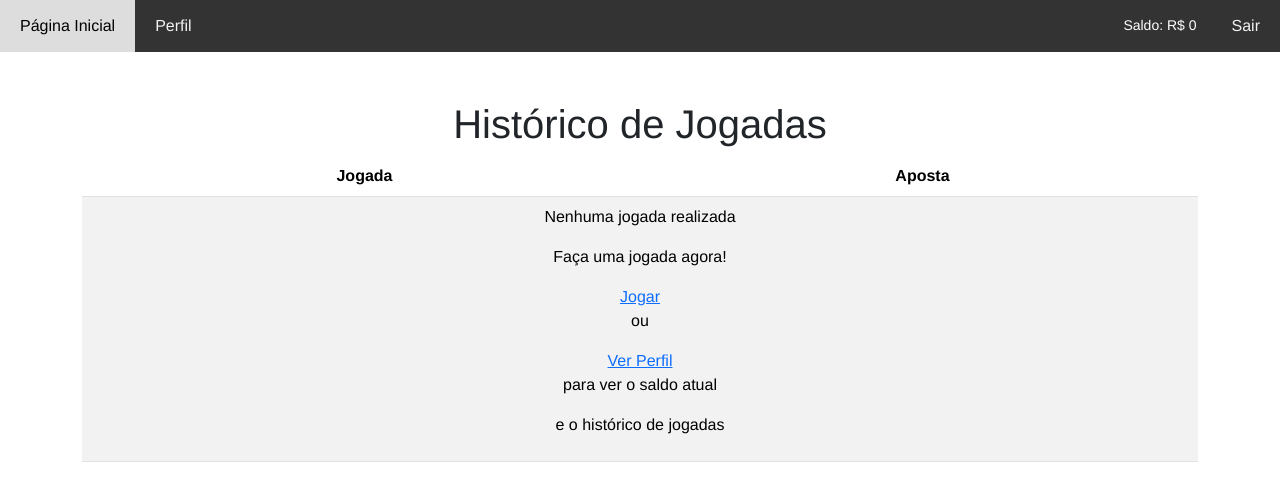
After one commit to Fesantt/game-estudo-treinamento, a PHP site: page /profile in a window 1280 px wide. The commit adds this page. Shown: the top 501 px of the page. Run offline with PHP 8.4, Linux system fonts and the light colour scheme; a user stored in the database is signed in; data comes from the database, SQL or seed files in the repository; tables that the repository leaves empty or names only in its code hold one stand-in row (values such as "Sample post").

Commit message:
Melhorias e adições

```diff
--- /dev/null
+++ b/profile.php
@@ -0,0 +1,105 @@
+<?php
+include_once 'conexao.php';
+session_start();
+
+if (!isset($_SESSION['phone'])) {
+    header("Location: index");
+    exit();
+}
+if ($conn->connect_error) {
+    die("Conexão falhou: " . $conn->connect_error);
+}
+
+$phone = $_SESSION['phone'];
+
+$sql_saldo = "SELECT saldo FROM usuarios WHERE celular = ?";
+$stmt_saldo = $conn->prepare($sql_saldo);
+$stmt_saldo->bind_param("s", $phone);
+$stmt_saldo->execute();
+$result_saldo = $stmt_saldo->get_result();
+
+if ($result_saldo->num_rows > 0) {
+    $row_saldo = $result_saldo->fetch_assoc();
+    $_SESSION['balance'] = $row_saldo['saldo'];
+} else {
+    $_SESSION['balance'] = 0;
+}
+
+$sql_jogadas = "SELECT * FROM jogadas WHERE userCelular = ?";
+$stmt_jogadas = $conn->prepare($sql_jogadas);
+$stmt_jogadas->bind_param("s", $phone);
+$stmt_jogadas->execute();
+$result_jogadas = $stmt_jogadas->get_result();
+
+$jogadas = array();
+
+if ($result_jogadas->num_rows > 0) {
+    while ($row_jogadas = $result_jogadas->fetch_assoc()) {
+        $jogadas[] = $row_jogadas;
+    }
+}
+
+$conn->close();
+?>
+<!DOCTYPE html>
+<html lang="en">
+
+<head>
+    <meta charset="UTF-8">
+    <meta name="viewport" content="width=device-width, initial-scale=1.0">
+    <link rel="stylesheet" href="style.css">
+    <link href="https://cdn.jsdelivr.net/npm/bootstrap@5.3.2/dist/css/bootstrap.min.css" rel="stylesheet"
+        integrity="sha384-T3c6CoIi6uLrA9TneNEoa7RxnatzjcDSCmG1MXxSR1GAsXEV/Dwwykc2MPK8M2HN" crossorigin="anonymous">
+    <title>Perfil</title>
+</head>
+
+<body>
+    <div class="navbar1">
+        <a href="game">Página Inicial</a>
+        <a href="#">Perfil</a>
+        <div class="sair">
+            <a href="logout">Sair</a>
+        </div>
+        <div class="saldo">
+            <p id="balance">Saldo: R$
+                <?php echo $_SESSION['balance'] ?>
+            </p>
+        </div>
+    </div>
+    <div class="mt-5">
+        <h1>Histórico de Jogadas</h1>
+        <div class="container">
+            <table class="table table-striped">
+                <thead>
+                    <tr>
+                        <th scope="col">Jogada</th>
+                        <th scope="col">Aposta</th>
+                    </tr>
+                </thead>
+                <tbody>
+                    <?php foreach ($jogadas as $jogada): ?>
+                        <tr>
+                            <td><?= $jogada['requestId'] ?></td>
+                            <td><?= 'R$ ' . $jogada['betAmount'] . ',00' ?></td>
+                        </tr>
+                    <?php endforeach; ?>
+                    <?php if (empty($jogadas)): ?>
+                        <tr>
+                            <td colspan="3">
+                                <p>Nenhuma jogada realizada</p>
+                                <p>Faça uma jogada agora!</p>
+                                <a href="game">Jogar</a>
+                                <p>ou</p>
+                                <a href="profile">Ver Perfil</a>
+                                <p>para ver o saldo atual</p>
+                                <p>e o histórico de jogadas</p>
+                            </td>
+                        </tr>
+                    <?php endif; ?>
+                </tbody>
+            </table>
+        </div>
+    </div>
+</body>
+
+</html>
--- a/style.css
+++ b/style.css
@@ -22,11 +22,11 @@ button {
     border-radius: 10px;
     font-size: 80px;
 }
-.navbar {
+.navbar1 {
     background-color: #333;
     overflow: hidden;
 }
-.navbar a {
+.navbar1 a {
     float: left;
     display: block;
     color: #f2f2f2;
@@ -34,7 +34,7 @@ button {
     padding: 14px 20px;
     text-decoration: none;
 }
-.navbar a:hover {
+.navbar1 a:hover {
     background-color: #ddd;
     color: black;
 }
@@ -51,6 +51,7 @@ button {
     color: #ffffff;
     margin-right: 15px;
     font-size: 14px;
+    margin-top: 15px;
 }
 
 .inputs {
```
Also changed, not shown: game.php (+5 -8 lines), login.js (+6 -1 lines), register.php (+7 -5 lines), rollDice.php (+14 -10 lines).
